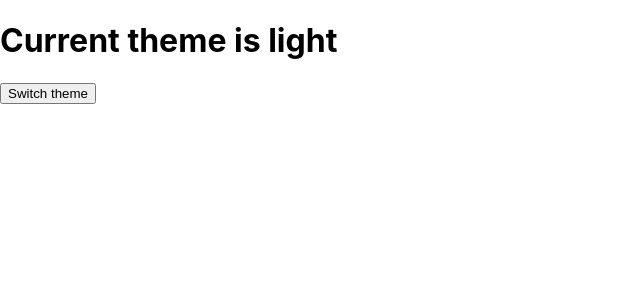
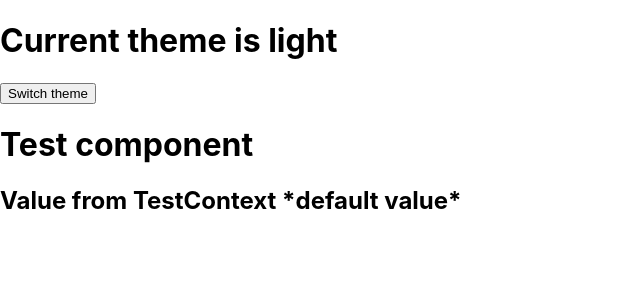
Before and after one commit to datdo2003/learningReactjs, a React (Create React App) app: page / in a window 1280 px wide. Shown: the top 300 px of the page, without its empty margins (0-640 px from the left). Built offline with nearby package versions, Linux system fonts and the light colour scheme.

Commit message:
Introduce my own provider

```diff
--- a/src/App.js
+++ b/src/App.js
@@ -6,6 +6,8 @@ import {createContext, useContext} from "react";
 import MealsCounter from "./components/MealsCounter";
 import ThemeProvider from "./provider/ThemeProvider";
 import ContextButton from "./components/ContextButton";
+import TestProvider from "./provider/TestProvider";
+import TestComponent from "./components/TestComponent";
 
 const data = {
     title: "99% sale off!",
@@ -42,6 +44,9 @@ function App() {
             <ThemeProvider>
                 <ContextButton/>
             </ThemeProvider>
+            <TestProvider>
+                <TestComponent/>
+            </TestProvider>
         </>
     )
 }
--- /dev/null
+++ b/src/components/TestComponent.js
@@ -0,0 +1,15 @@
+import {useTestContext} from "../provider/TestProvider";
+
+function TestComponent() {
+    // If the name of the variable here (testValue) is not the same as in the Provider. Then, the value will be empty/null
+    const {testValue} = useTestContext();
+    return (
+        <>
+            <h1>Test component</h1>
+            <h2>Value from TestContext *{testValue}*</h2>
+        </>
+    )
+
+}
+
+export default TestComponent;
--- /dev/null
+++ b/src/provider/TestProvider.js
@@ -0,0 +1,16 @@
+import {createContext, useContext, useState} from "react";
+
+const TestContext = createContext();
+function TestProvider({children}) {
+    const [testValue] = useState('default value');
+    return (
+        <>
+            <TestContext.Provider value={{testValue}}>
+                {children}
+            </TestContext.Provider>
+        </>
+    )
+}
+
+export const useTestContext = () => useContext(TestContext);
+export default TestProvider;
--- a/src/provider/ThemeProvider.js
+++ b/src/provider/ThemeProvider.js
@@ -2,6 +2,7 @@ import {createContext, useContext, useState} from "react";
 
 const ThemeContext = createContext();
 
+// REMEMBER: DO NOT change the var children to any other values because it WON'T work
 function ThemeProvider({children}) {
     const [theme, setTheme] = useState('light');
     function toggleTheme() {
```
